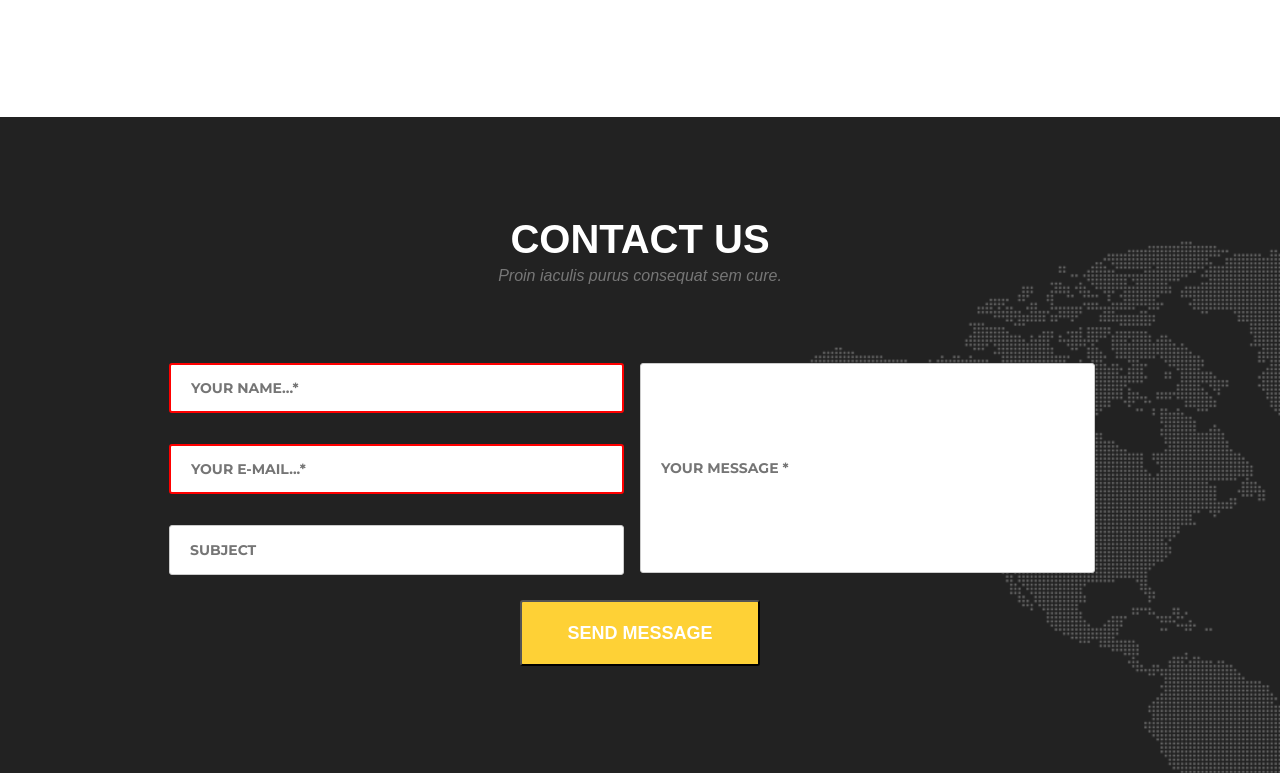
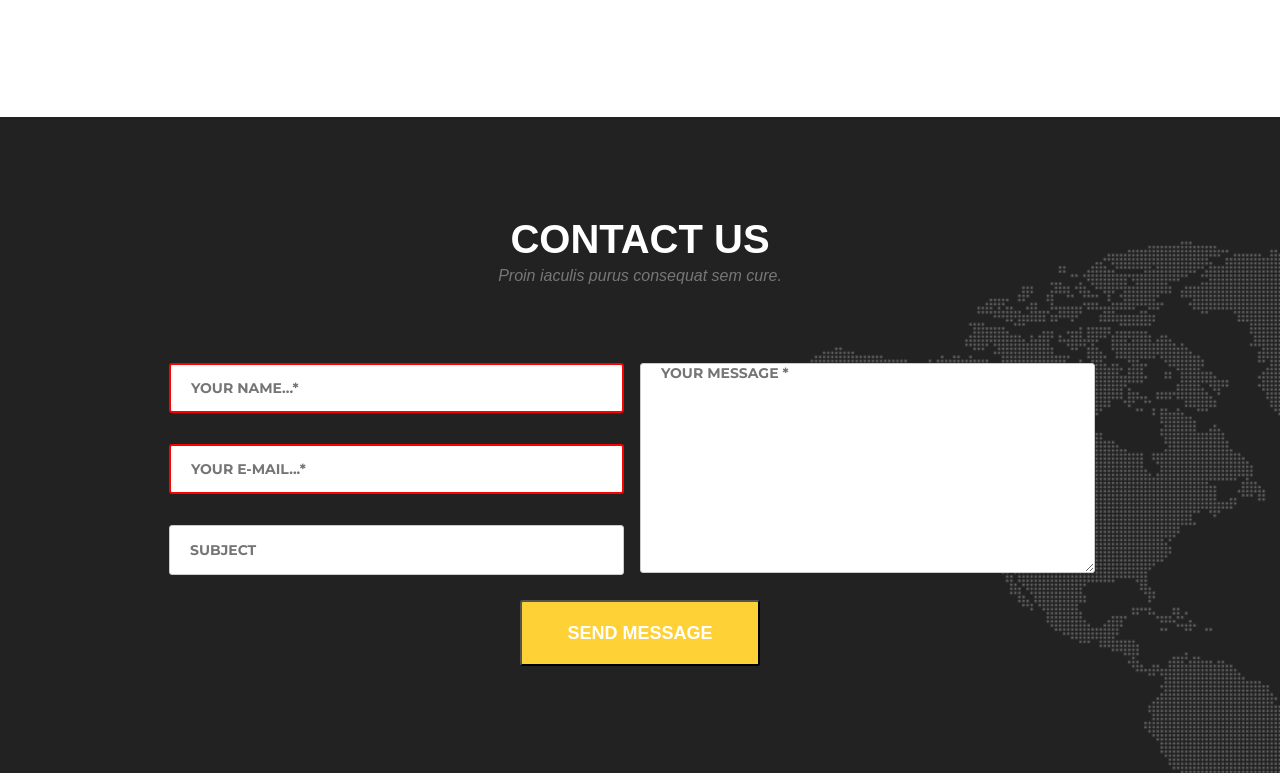
Before and after one commit to OleksandraButenko/goit-fe-course, a plain HTML site: page modul7/index.html in a window 1280 px wide. Shown: the part 535-1308 px from the top of the page. Drawn offline with Linux system fonts and the light colour scheme.

Commit message:
Update index.html

```diff
--- a/modul7/index.html
+++ b/modul7/index.html
@@ -99,7 +99,7 @@
                                         <input class="subject" placeholder="Subject">
                                     </li>
                                     <li class="form-list-item">
-                                        <input class="message" placeholder="Your message *" required>
+                                          <textarea class="message" name="message" placeholder="Your message *" required></textarea>
                                     </li>
                                 </ul>
                                 <button class="button">Send message</button>
```
